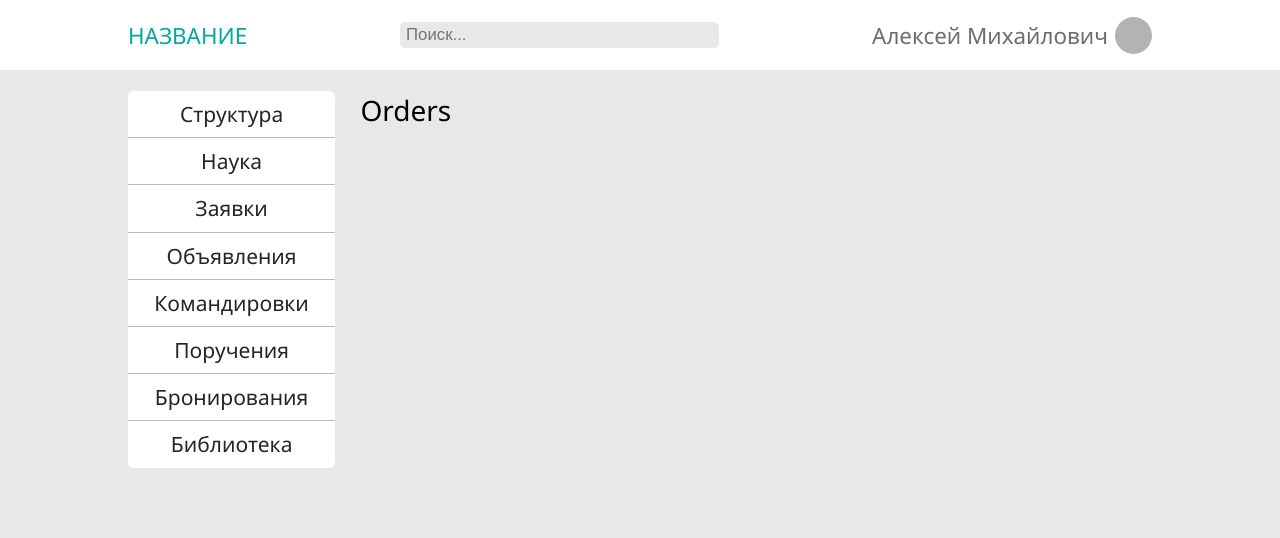
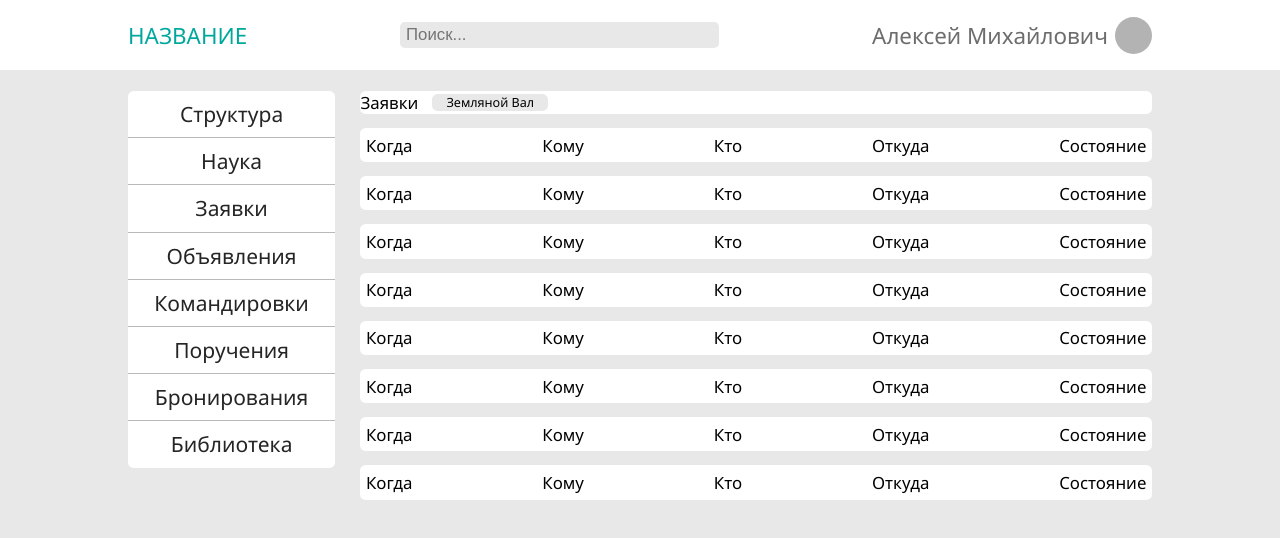
Before and after one commit to AlBelHub/PortalSite_ts, a React (Vite) app in the folder Portal_ts/: page /orders in a window 1280 px wide. Shown: the top 538 px of the page. Built offline with nearby package versions, Linux system fonts and the light colour scheme.

Commit message:
Требуется доработка

```diff
--- /dev/null
+++ b/Portal_ts/src/components/BookingForm.tsx
@@ -0,0 +1,14 @@
+import React from 'react'
+import '../styles/form.scss';
+
+export default function BookingForm() {
+    return(
+        <>
+            <div className="form-container">
+                <form>
+                    <div className="p">123</div>
+                </form>
+            </div>
+        </>
+    );
+}
--- a/Portal_ts/src/routes/Orders.tsx
+++ b/Portal_ts/src/routes/Orders.tsx
@@ -1,9 +1,77 @@
 import React from "react";
+
+import "../styles/orders.scss";
 
 export default function Orders() {
   return (
     <>
-      <h1>Orders</h1>
+      <div className="orders-container">
+        <div className="filters">
+          <div className="filter__item"></div>
+        </div>
+        <div className="order-header">
+          <p className="order__header">Заявки</p>
+          <p className="filter-tag">Земляной Вал</p>
+        </div>
+        <div className="order-items">
+          <div className="order__item">
+            <p className="order__text">Когда</p>
+            <p className="order__text">Кому</p>
+            <p className="order__text">Кто</p>
+            <p className="order__text">Откуда</p>
+            <p className="order__text">Состояние</p>
+          </div>
+          <div className="order__item">
+            <p className="order__text">Когда</p>
+            <p className="order__text">Кому</p>
+            <p className="order__text">Кто</p>
+            <p className="order__text">Откуда</p>
+            <p className="order__text">Состояние</p>
+          </div>
+          <div className="order__item">
+            <p className="order__text">Когда</p>
+            <p className="order__text">Кому</p>
+            <p className="order__text">Кто</p>
+            <p className="order__text">Откуда</p>
+            <p className="order__text">Состояние</p>
+          </div>
+          <div className="order__item">
+            <p className="order__text">Когда</p>
+            <p className="order__text">Кому</p>
+            <p className="order__text">Кто</p>
+            <p className="order__text">Откуда</p>
+            <p className="order__text">Состояние</p>
+          </div>
+          <div className="order__item">
+            <p className="order__text">Когда</p>
+            <p className="order__text">Кому</p>
+            <p className="order__text">Кто</p>
+            <p className="order__text">Откуда</p>
+            <p className="order__text">Состояние</p>
+          </div>
+          <div className="order__item">
+            <p className="order__text">Когда</p>
+            <p className="order__text">Кому</p>
+            <p className="order__text">Кто</p>
+            <p className="order__text">Откуда</p>
+            <p className="order__text">Состояние</p>
+          </div>
+          <div className="order__item">
+            <p className="order__text">Когда</p>
+            <p className="order__text">Кому</p>
+            <p className="order__text">Кто</p>
+            <p className="order__text">Откуда</p>
+            <p className="order__text">Состояние</p>
+          </div>
+          <div className="order__item">
+            <p className="order__text">Когда</p>
+            <p className="order__text">Кому</p>
+            <p className="order__text">Кто</p>
+            <p className="order__text">Откуда</p>
+            <p className="order__text">Состояние</p>
+          </div>
+        </div>
+      </div>
     </>
   );
 }
```
Also changed, not shown: Portal_ts/src/components/AnnouncementCreator.tsx (added).
